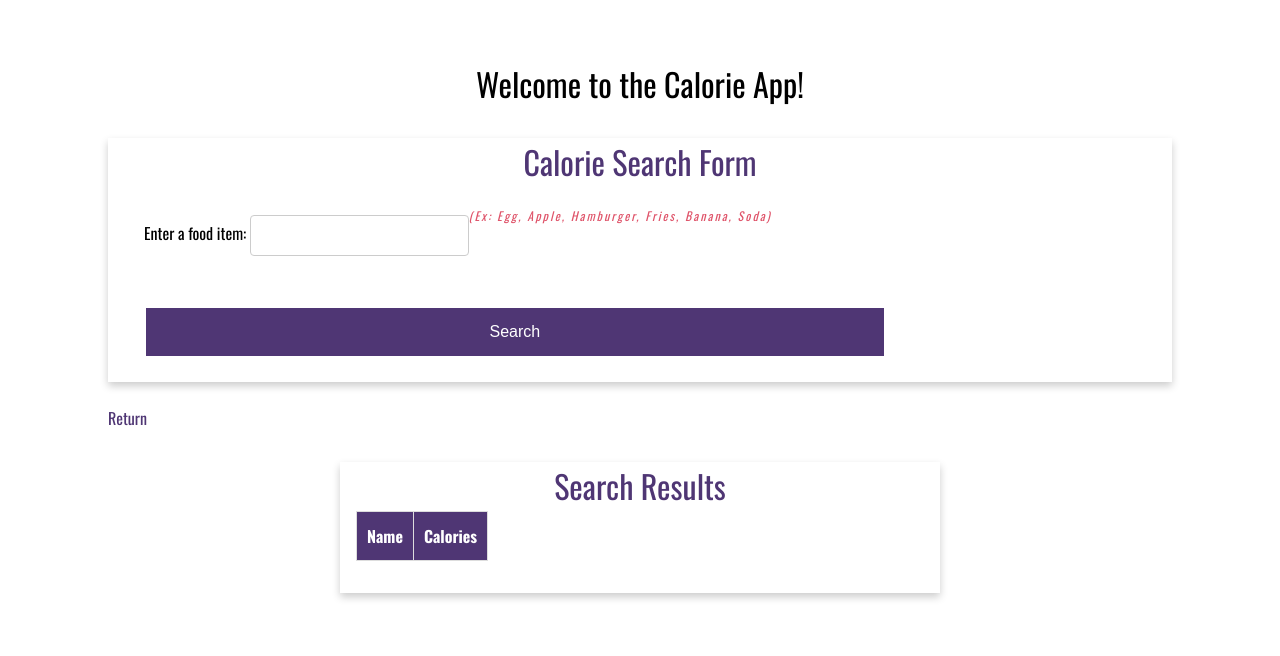
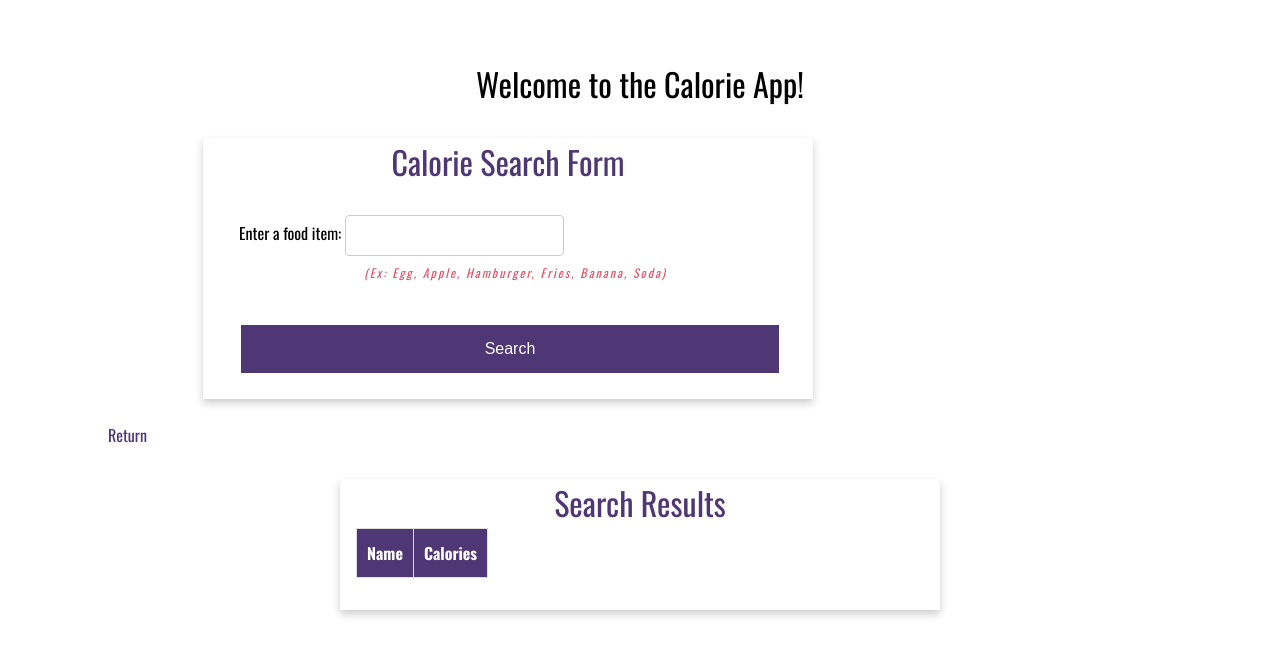
Before and after one commit to jhoitenga/web-330, a plain HTML site: page week-4/Hoitenga-calorie.html in a window 1280 px wide. Drawn offline with nearby package versions, Linux system fonts and the light colour scheme.

Commit message:
code cleanup

```diff
--- a/week-4/Hoitenga-calorie.css
+++ b/week-4/Hoitenga-calorie.css
@@ -4,3 +4,8 @@
     font-size: 12px;
     letter-spacing: 2px;
 }
+
+#squish {
+    width: 610px;
+    margin-left: 95px;
+}
--- a/week-4/Hoitenga-calorie.html
+++ b/week-4/Hoitenga-calorie.html
@@ -39,7 +39,7 @@
         <h1 class="app-header" style="background-color: white; color: black; font-weight: 400px; border: none;">Welcome to the Calorie App!</h1>
 
         <div id="assign-content">
-            <div class="card">
+            <div class="card" id="squish">
                 <div class="card-title">Calorie Search Form</div>
                 <div class="card-content">
                     <div class="form">
```
